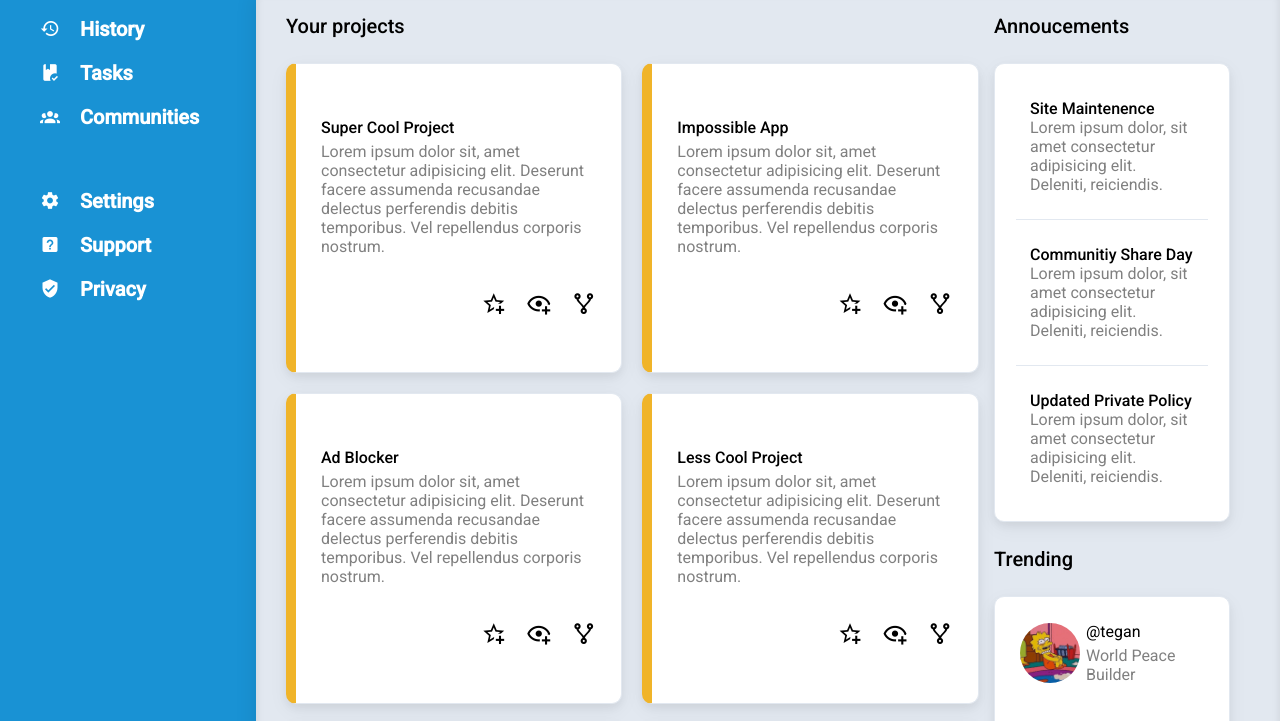
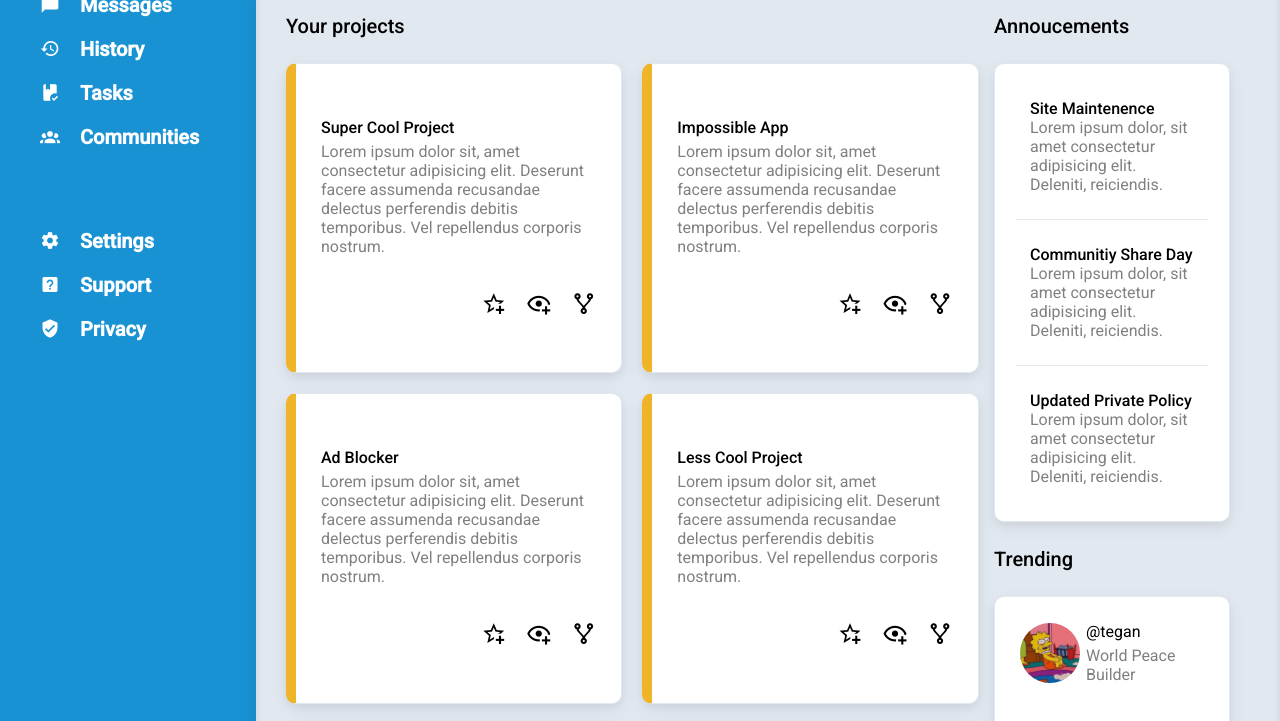
Before and after one commit to yerrapragada011/admin-dashboard, a website: page index.html in a window 1280 px wide. Shown: the part 242-963 px from the top of the page. Drawn offline with Linux system fonts and the light colour scheme.

Commit message:
Fix sidebar main links position

```diff
--- a/style.css
+++ b/style.css
@@ -46,7 +46,7 @@ body {
   display: grid;
   grid-template-columns: auto 1fr;
   gap: 20px;
-  margin: 60px 40px;
+  margin: 80px 40px;
 }
 
 .sidebar-second-links {
```
